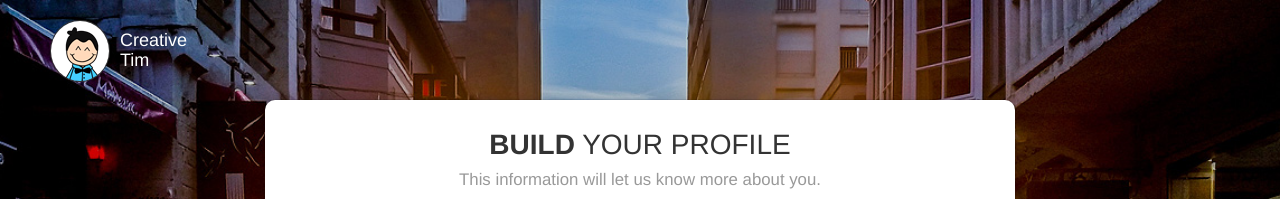
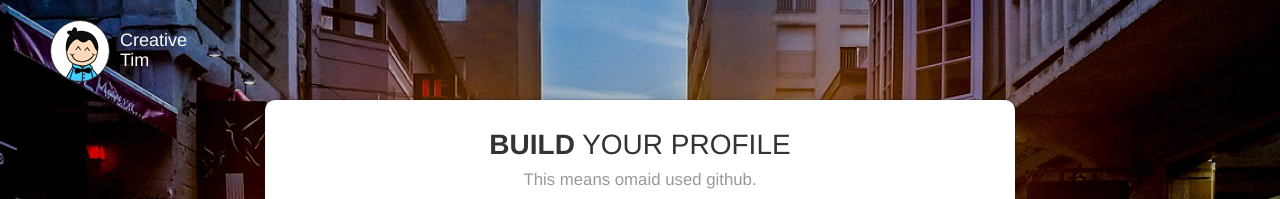
Before and after one commit to hannahmckay/LUADPscheduler, a plain HTML site: page index.html in a window 1280 px wide. Shown: the top 199 px of the page. Drawn offline with Linux system fonts and the light colour scheme.

Commit message:
Add files via upload
i have no idea what am I doing

```diff
--- a/index.html
+++ b/index.html
@@ -56,7 +56,7 @@
                     	<div class="wizard-header">
                         	<h3>
                         	   <b>BUILD</b> YOUR PROFILE <br>
-                        	   <small>This information will let us know more about you.</small>
+                        	   <small>This means omaid used github.</small>
                         	</h3>
                     	</div>
 
```
Also changed, not shown: wizard-list-boat.html (line endings or trailing spaces), wizard-list-place.html (line endings or trailing spaces).
